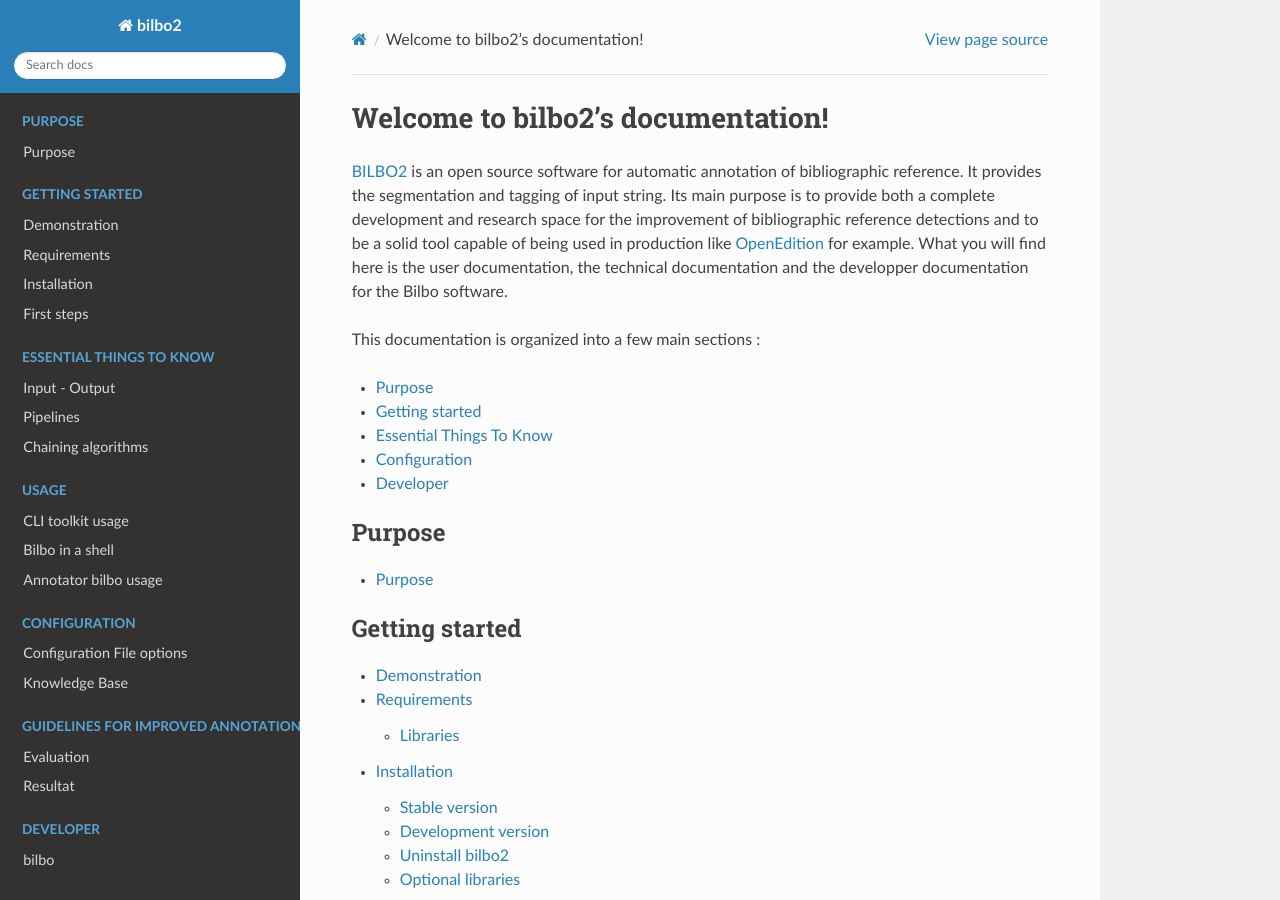
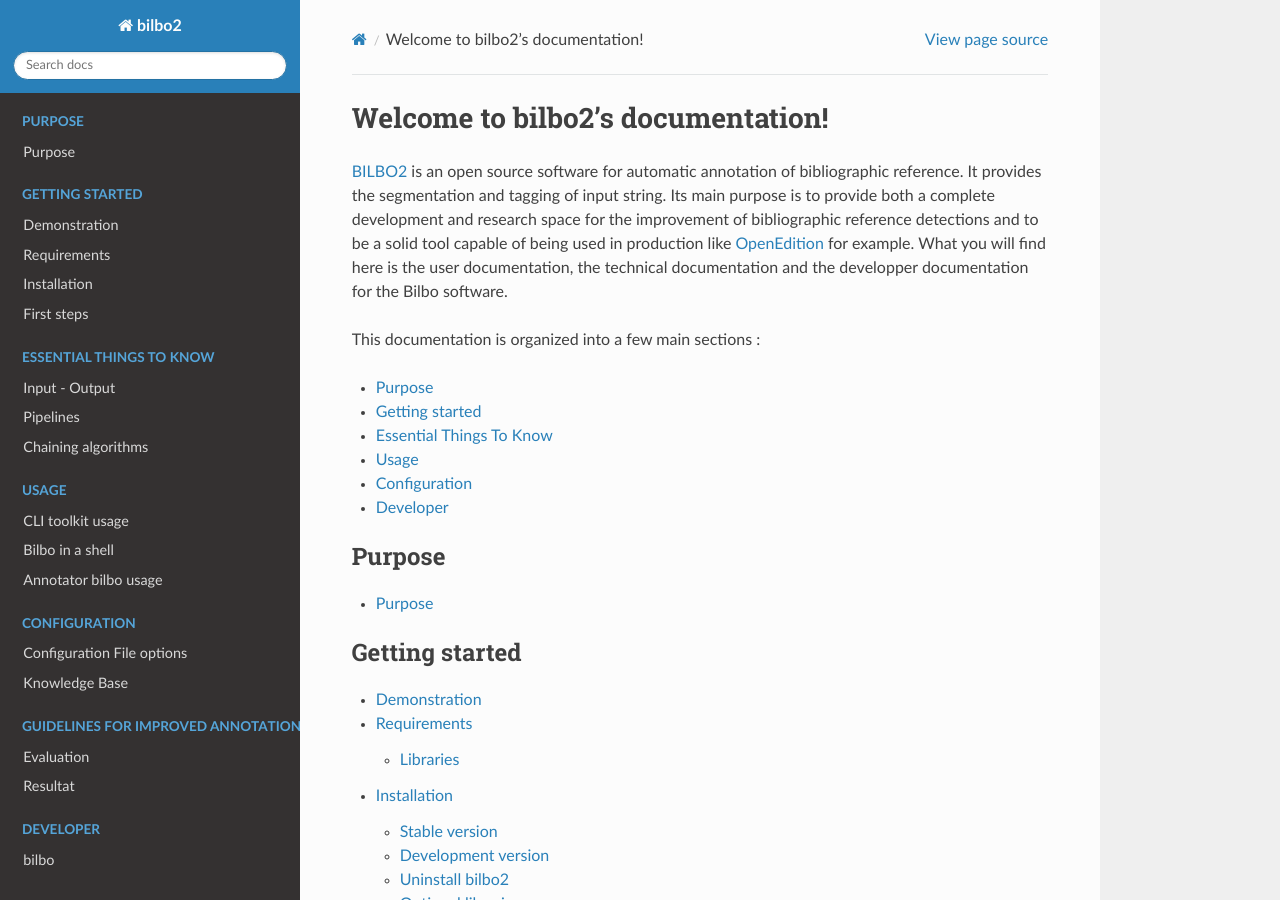
Before and after one commit to OpenEdition/bilbo2, a Sphinx documentation site: the page built from docs/source/index.rst, in a window 1280 px wide and 900 px high. Built offline with Sphinx 7.4.7 and the Read the Docs theme 2.0.0, drawn with Linux system fonts in a browser that asks for light colours.

Commit message:
Usage docs

```diff
--- a/docs/source/index.rst
+++ b/docs/source/index.rst
@@ -16,6 +16,7 @@
 * :ref:`purpose`
 * :ref:`user-docs`
 * :ref:`essential`
+* :ref:`usage`
 * :ref:`configuration`
 * :ref:`developer`
 
```
